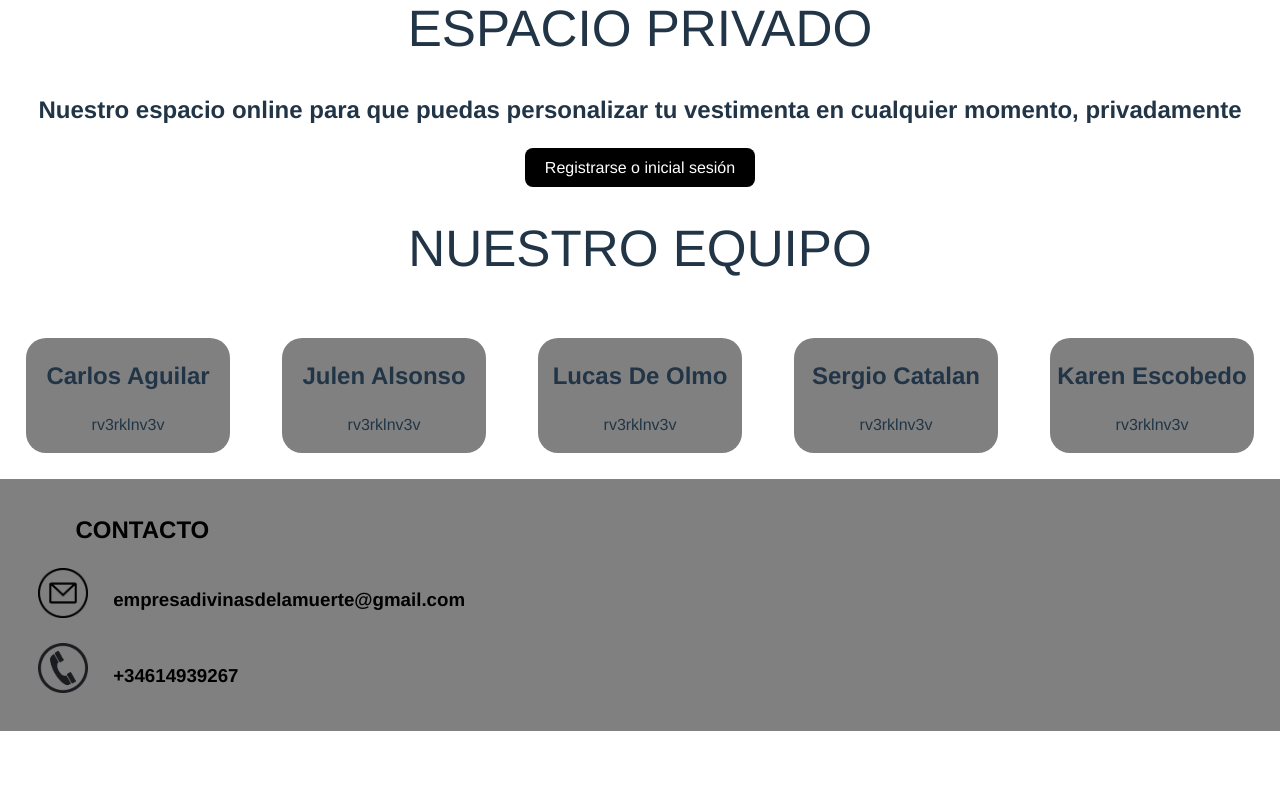
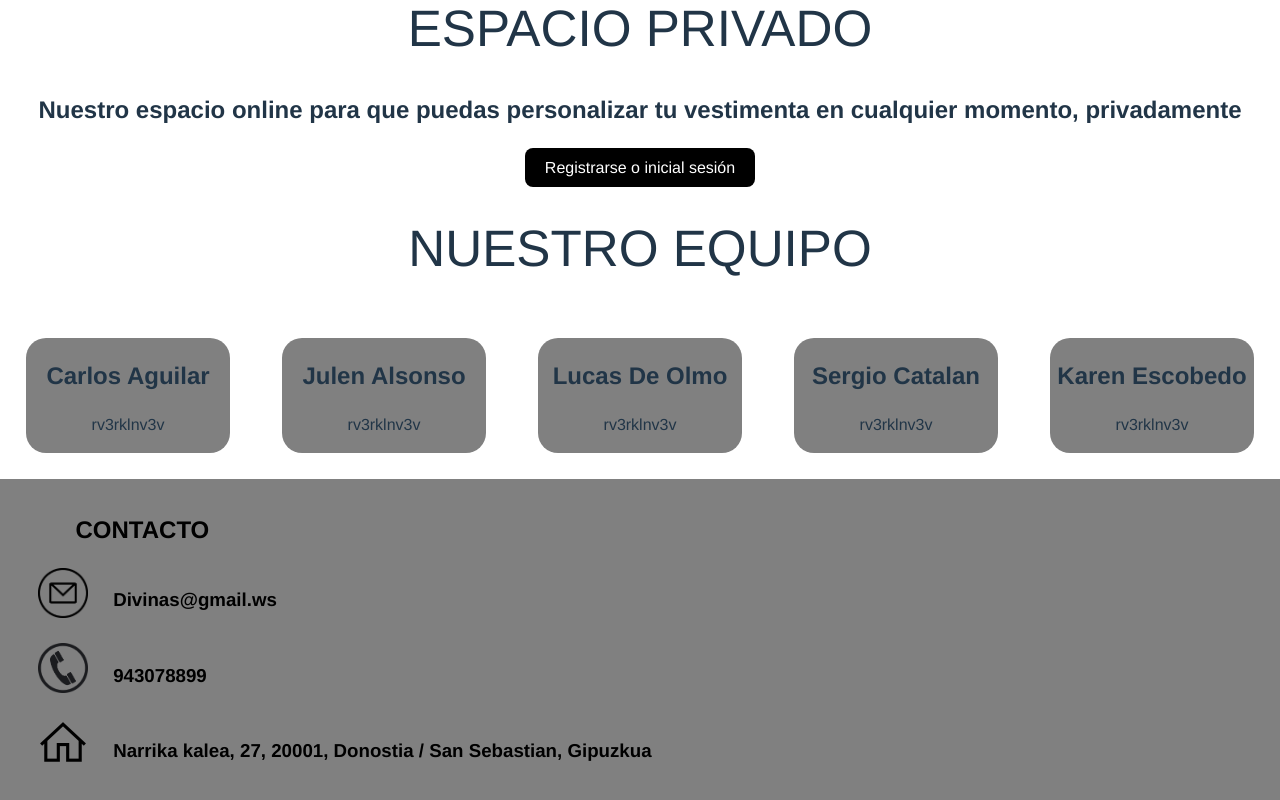
Before and after one commit to AEGcarlosfigueroa/divinas-web, a React (Vite) app: page / in a window 1280 px wide. Shown: the part 782-1582 px from the top of the page. Before the commit the page ends 1513 px from the top, so only its background shows below. Built offline with nearby package versions, Linux system fonts and the light colour scheme; a web font is replaced by a local one.

Commit message:
[UPDATE] page header in index.html, new contact info

```diff
--- a/index.html
+++ b/index.html
@@ -2,10 +2,10 @@
 <html lang="en">
   <head>
     <meta charset="UTF-8" />
-    <link rel="icon" type="image/svg+xml" href="/vite.svg" />
+    <link rel="icon" type="image/png" href="./src/assets/logo.png" />
     <meta name="viewport" content="width=device-width, initial-scale=1.0" />
     <link href='https://fonts.googleapis.com/css?family=Sofia' rel='stylesheet'>
-    <title>vite-project</title>
+    <title>DIvinas de la Muerte</title>
   </head>
   <body>
     <div id="root"></div>
--- a/src/App.jsx
+++ b/src/App.jsx
@@ -1,4 +1,3 @@
-import React from 'react'
 import logo from './assets/logo.png'
 import './App.css'
 import memberInfo from './info/memberInfo.json'
@@ -7,6 +6,7 @@ import Service from './props/service'
 import mailLogo from './assets/mail.png'
 import phoneLogo from './assets/phone.png'
 import serviceInfo from './info/serviceInfo.json'
+import homeLogo from "./assets/homelogo.png"
 
 function App() {
 
@@ -40,11 +40,15 @@ function App() {
           <h2 style={{textAlign: 'left', marginLeft: '5%', color: 'black'}}>CONTACTO</h2>
           <div style={{display: 'flex', flexDirection: 'row'}}>
             <img src={mailLogo} style={{height: '5%', resize: 'vertical', width: '4%', alignSelf: 'left', marginLeft: '2%', marginBottom: '2%'}}/>
-            <h3 style={{color: 'black', marginLeft: '2%'}}>empresadivinasdelamuerte@gmail.com</h3>
+            <h3 style={{color: 'black', marginLeft: '2%'}}>Divinas@gmail.ws</h3>
           </div>
           <div style={{display: 'flex', flexDirection: 'row'}}>
             <img src={phoneLogo} style={{height: '5%', resize: 'vertical', width: '4%', alignSelf: 'left', marginLeft: '2%', marginBottom: '2%'}}/>
-            <h3 style={{color: 'black', marginLeft: '2%'}}>+34614939267</h3>
+            <h3 style={{color: 'black', marginLeft: '2%'}}>943078899</h3>
+          </div>
+          <div style={{display: 'flex', flexDirection: 'row'}}>
+            <img src={homeLogo} style={{height: '5%', resize: 'vertical', width: '4%', alignSelf: 'left', marginLeft: '2%', marginBottom: '2%'}}/>
+            <h3 style={{color: 'black', marginLeft: '2%'}}>Narrika kalea, 27, 20001, Donostia / San Sebastian, Gipuzkua</h3>
           </div>
         </div>
       </div>
```
Also changed, not shown: src/assets/homelogo.png (added).
